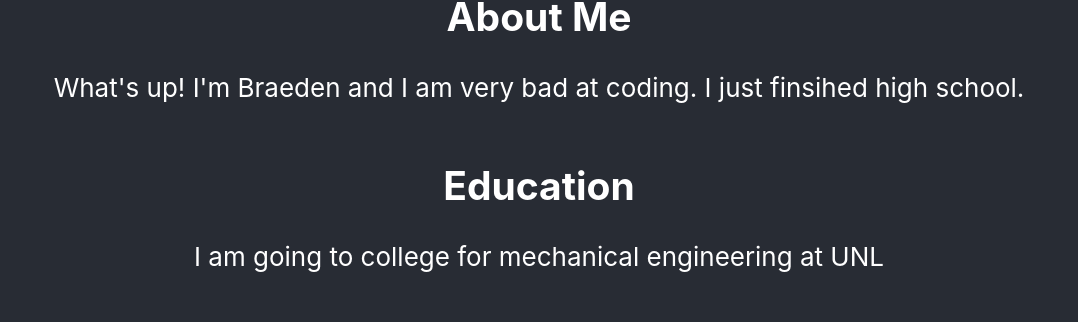
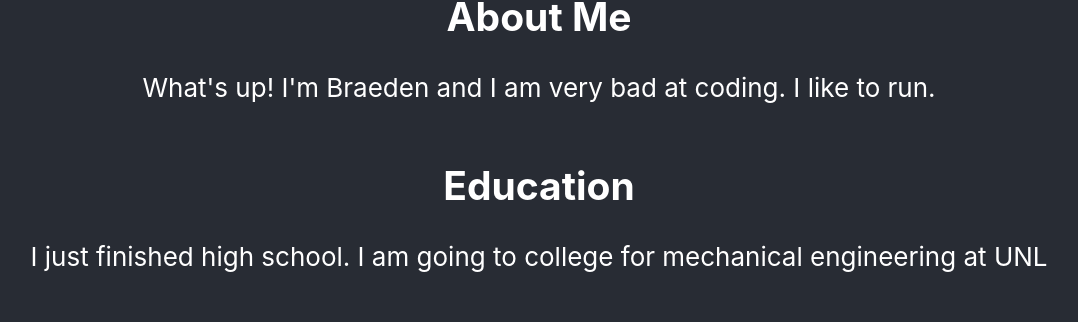
Before and after one commit to BraedenBrick/BraedenBrickApp, a React (Create React App) app: page / in a window 1280 px wide. Shown: the part 206-528 px from the top of the page, without its empty margins (101-1179 px from the left). Built offline with nearby package versions, Linux system fonts and the light colour scheme; no server answers.

Commit message:
Typo changes

```diff
--- a/src/AboutMe.tsx
+++ b/src/AboutMe.tsx
@@ -4,7 +4,7 @@ const AboutMe: React.FC = () => {
     return (
         <section>
             <h2>About Me</h2>
-            <p>What's up! I'm Braeden and I am very bad at coding. I just finsihed high school.</p>
+            <p>What's up! I'm Braeden and I am very bad at coding. I like to run.</p>
         </section>
     );
 };
--- a/src/Education.tsx
+++ b/src/Education.tsx
@@ -4,7 +4,7 @@ const Education: React.FC = () => {
     return (
         <section>
             <h2>Education</h2>
-            <p>I am going to college for mechanical engineering at UNL</p>
+            <p>I just finished high school. I am going to college for mechanical engineering at UNL</p>
         </section>
     );
 };
--- a/src/Hobbies.tsx
+++ b/src/Hobbies.tsx
@@ -5,9 +5,9 @@ const Hobbies: React.FC = () => {
         <section>
             <h2>Hobbies</h2>
             <ul>
-                <li>Guitar</li>
-                <li>Running</li>
-                <li>Gaming</li>
+            <li>Guitar</li>
+            <li>Running</li>
+            <li>Gaming</li>
             </ul>
         </section>
     );
```
